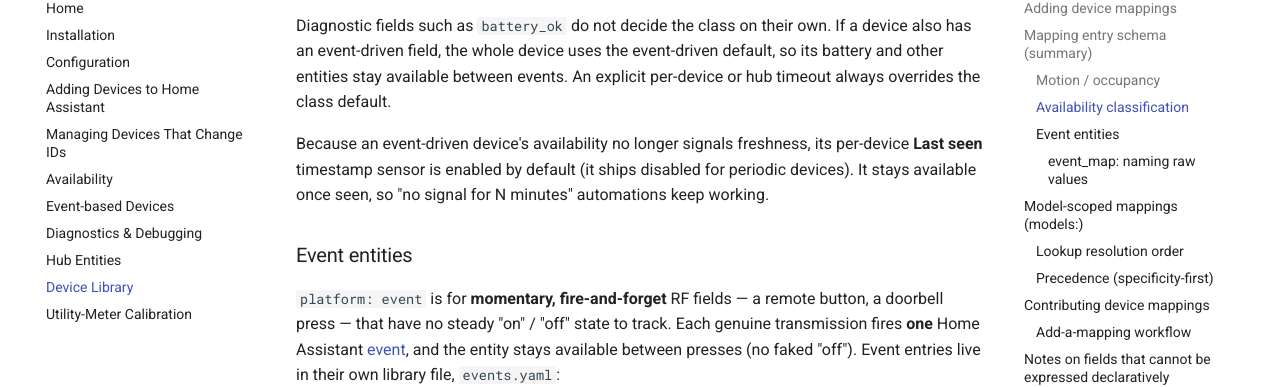
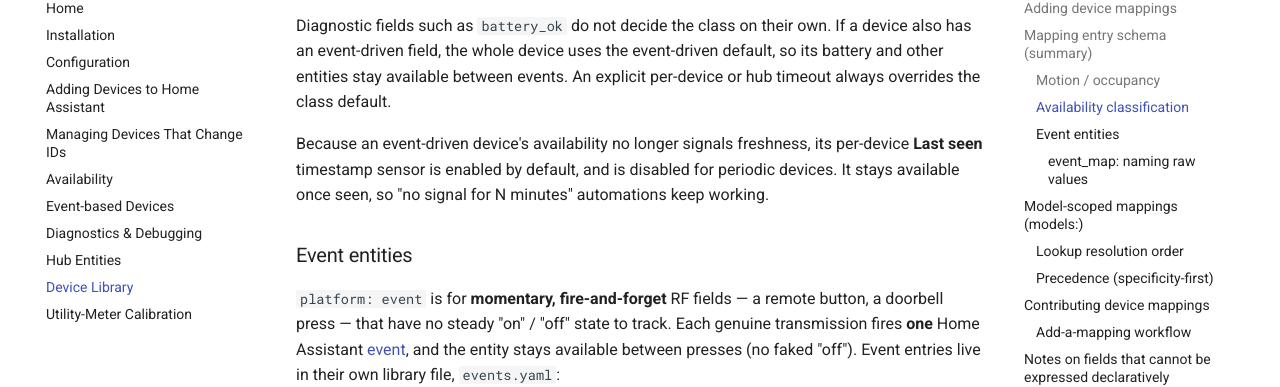
Before and after one commit to rtl-433-hass/rtl_433, an MkDocs documentation site: the page built from docs/device-library.md, in a window 1280 px wide and 900 px high, scrolled down 4746 px. Shown: the part 100-487 px from the top of the window. Built offline with MkDocs 1.6.1 and Material for MkDocs 9.7.7, drawn with Linux system fonts in a browser that asks for light colours; comment, search, counter and statistics services are not loaded; the version menu is left out.

Commit message:
docs: drop ships from the Last seen sensor sentence
Co-Authored-By: Claude Opus 5 <noreply@anthropic.com>
Claude-Session: https://claude.ai/code/session_018HhtFuqBNovRCKpDqLKD2v

```diff
--- a/docs/device-library.md
+++ b/docs/device-library.md
@@ -219,9 +219,9 @@ default, so its battery and other entities stay available between events. An
 explicit per-device or hub timeout always overrides the class default.
 
 Because an event-driven device's availability no longer signals freshness, its
-per-device **Last seen** timestamp sensor is enabled by default (it ships
-disabled for periodic devices). It stays available once seen, so "no signal for
-N minutes" automations keep working.
+per-device **Last seen** timestamp sensor is enabled by default, and is disabled
+for periodic devices. It stays available once seen, so "no signal for N
+minutes" automations keep working.
 
 ### Event entities
 
```
